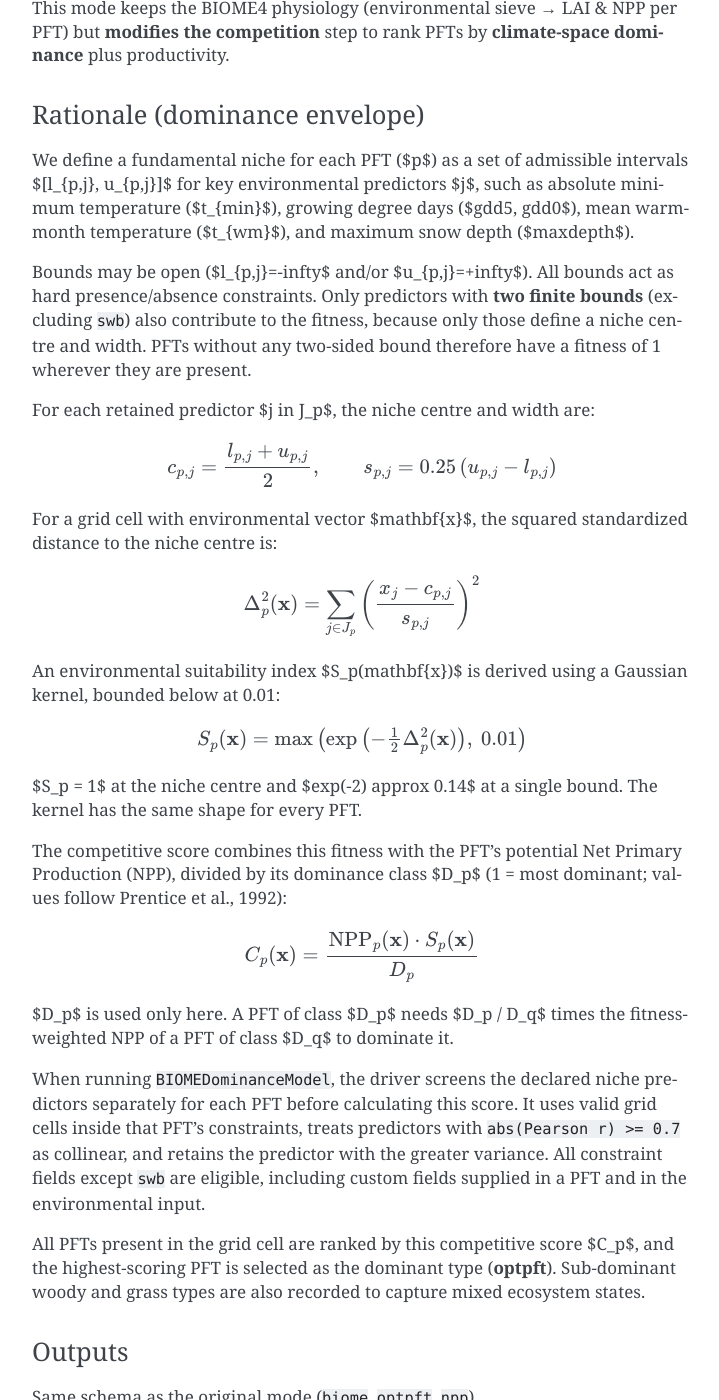
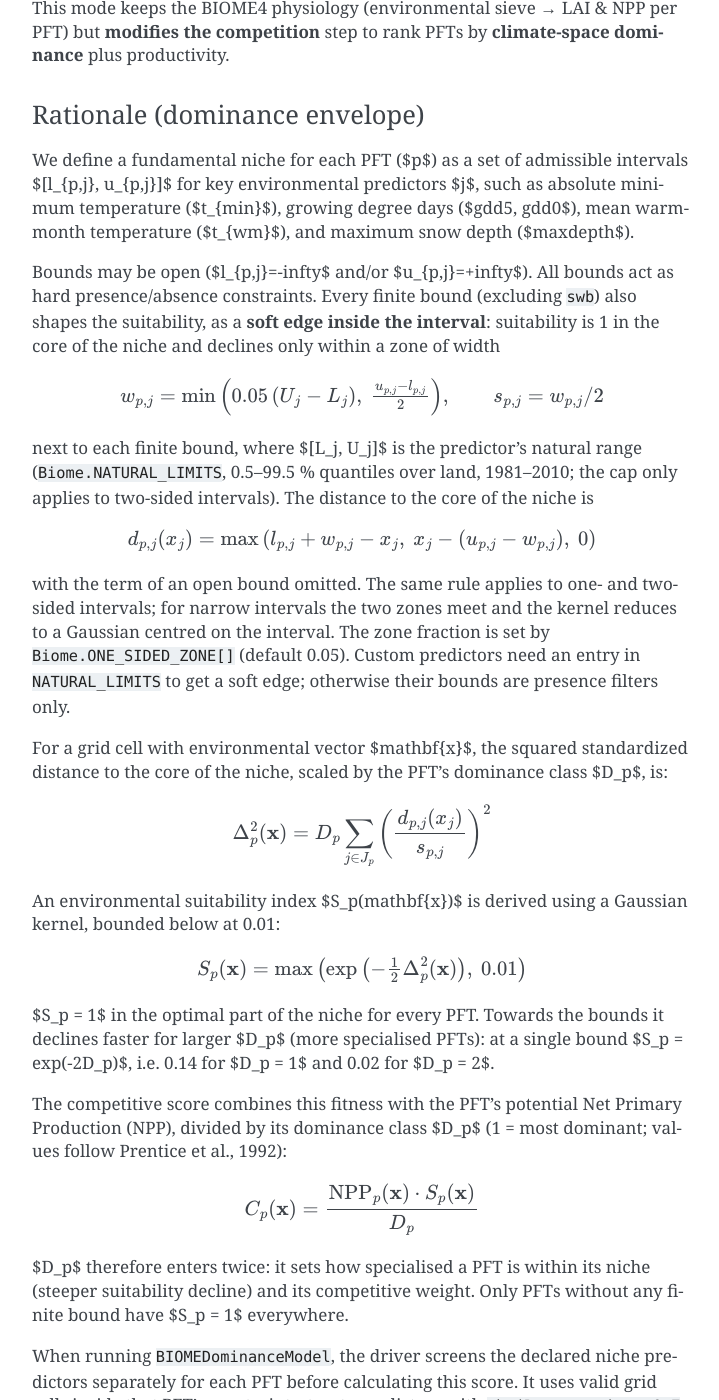
Before and after one commit to clechartre/Biome.jl, a Sphinx documentation site: the page built from docs/src/biome4.md, in a window 1280 px wide and 1400 px high, scrolled down 2218 px. Shown: the whole window, without its empty margins (388-1107 px from the left). Built offline with Sphinx 7.4.7, drawn with Linux system fonts in a browser that asks for light colours; the version number could not be read and is left out.

Commit message:
fixes fixes, with a decline that does not depend on the bounds being fixed

````diff
--- a/docs/src/biome4.md
+++ b/docs/src/biome4.md
@@ -44,18 +44,24 @@ This mode keeps the BIOME4 physiology (environmental sieve → LAI & NPP per PFT
 
 We define a fundamental niche for each PFT ($p$) as a set of admissible intervals $[l_{p,j}, u_{p,j}]$ for key environmental predictors $j$, such as absolute minimum temperature ($t_{min}$), growing degree days ($gdd5, gdd0$), mean warm-month temperature ($t_{wm}$), and maximum snow depth ($maxdepth$).
 
-Bounds may be open ($l_{p,j}=-\infty$ and/or $u_{p,j}=+\infty$). All bounds act as hard presence/absence constraints. Only predictors with **two finite bounds** (excluding `swb`) also contribute to the fitness, because only those define a niche centre and width. PFTs without any two-sided bound therefore have a fitness of 1 wherever they are present.
-
-For each retained predictor $j \in J_p$, the niche centre and width are:
+Bounds may be open ($l_{p,j}=-\infty$ and/or $u_{p,j}=+\infty$). All bounds act as hard presence/absence constraints. Every finite bound (excluding `swb`) also shapes the suitability, as a **soft edge inside the interval**: suitability is 1 in the core of the niche and declines only within a zone of width
 
 ```math
-c_{p,j} = \frac{l_{p,j} + u_{p,j}}{2}, \qquad s_{p,j} = 0.25\,(u_{p,j} - l_{p,j})
+w_{p,j} = \min\left(0.05\,(U_j - L_j),\ \tfrac{u_{p,j} - l_{p,j}}{2}\right), \qquad s_{p,j} = w_{p,j}/2
 ```
 
-For a grid cell with environmental vector $\mathbf{x}$, the squared standardized distance to the niche centre is:
+next to each finite bound, where $[L_j, U_j]$ is the predictor's natural range (`Biome.NATURAL_LIMITS`, 0.5–99.5 % quantiles over land, 1981–2010; the cap only applies to two-sided intervals). The distance to the core of the niche is
 
 ```math
-\Delta_p^2(\mathbf{x}) = \sum_{j \in J_p} \left( \frac{x_j - c_{p,j}}{s_{p,j}} \right)^2
+d_{p,j}(x_j) = \max\left(l_{p,j} + w_{p,j} - x_j,\ x_j - (u_{p,j} - w_{p,j}),\ 0\right)
+```
+
+with the term of an open bound omitted. The same rule applies to one- and two-sided intervals; for narrow intervals the two zones meet and the kernel reduces to a Gaussian centred on the interval. The zone fraction is set by `Biome.ONE_SIDED_ZONE[]` (default 0.05). Custom predictors need an entry in `NATURAL_LIMITS` to get a soft edge; otherwise their bounds are presence filters only.
+
+For a grid cell with environmental vector $\mathbf{x}$, the squared standardized distance to the core of the niche, scaled by the PFT's dominance class $D_p$, is:
+
+```math
+\Delta_p^2(\mathbf{x}) = D_p \sum_{j \in J_p} \left( \frac{d_{p,j}(x_j)}{s_{p,j}} \right)^2
 ```
 
 An environmental suitability index $S_p(\mathbf{x})$ is derived using a Gaussian kernel, bounded below at 0.01:
@@ -64,7 +70,7 @@ An environmental suitability index $S_p(\mathbf{x})$ is derived using a Gaussian
 S_p(\mathbf{x}) = \max\left( \exp \left( -\tfrac{1}{2} \Delta_p^2(\mathbf{x}) \right),\ 0.01 \right)
 ```
 
-$S_p = 1$ at the niche centre and $\exp(-2) \approx 0.14$ at a single bound. The kernel has the same shape for every PFT.
+$S_p = 1$ in the optimal part of the niche for every PFT. Towards the bounds it declines faster for larger $D_p$ (more specialised PFTs): at a single bound $S_p = \exp(-2D_p)$, i.e. 0.14 for $D_p = 1$ and 0.02 for $D_p = 2$.
 
 The competitive score combines this fitness with the PFT's potential Net Primary Production (NPP), divided by its dominance class $D_p$ (1 = most dominant; values follow Prentice et al., 1992):
 
@@ -72,7 +78,7 @@ The competitive score combines this fitness with the PFT's potential Net Primary
 C_p(\mathbf{x}) = \frac{\text{NPP}_p(\mathbf{x}) \cdot S_p(\mathbf{x})}{D_p}
 ```
 
-$D_p$ is used only here. A PFT of class $D_p$ needs $D_p / D_q$ times the fitness-weighted NPP of a PFT of class $D_q$ to dominate it.
+$D_p$ therefore enters twice: it sets how specialised a PFT is within its niche (steeper suitability decline) and its competitive weight. Only PFTs without any finite bound have $S_p = 1$ everywhere.
 
 When running `BIOMEDominanceModel`, the driver screens the declared niche
 predictors separately for each PFT before calculating this score. It uses valid
````
Also changed, not shown: 5 other files.
